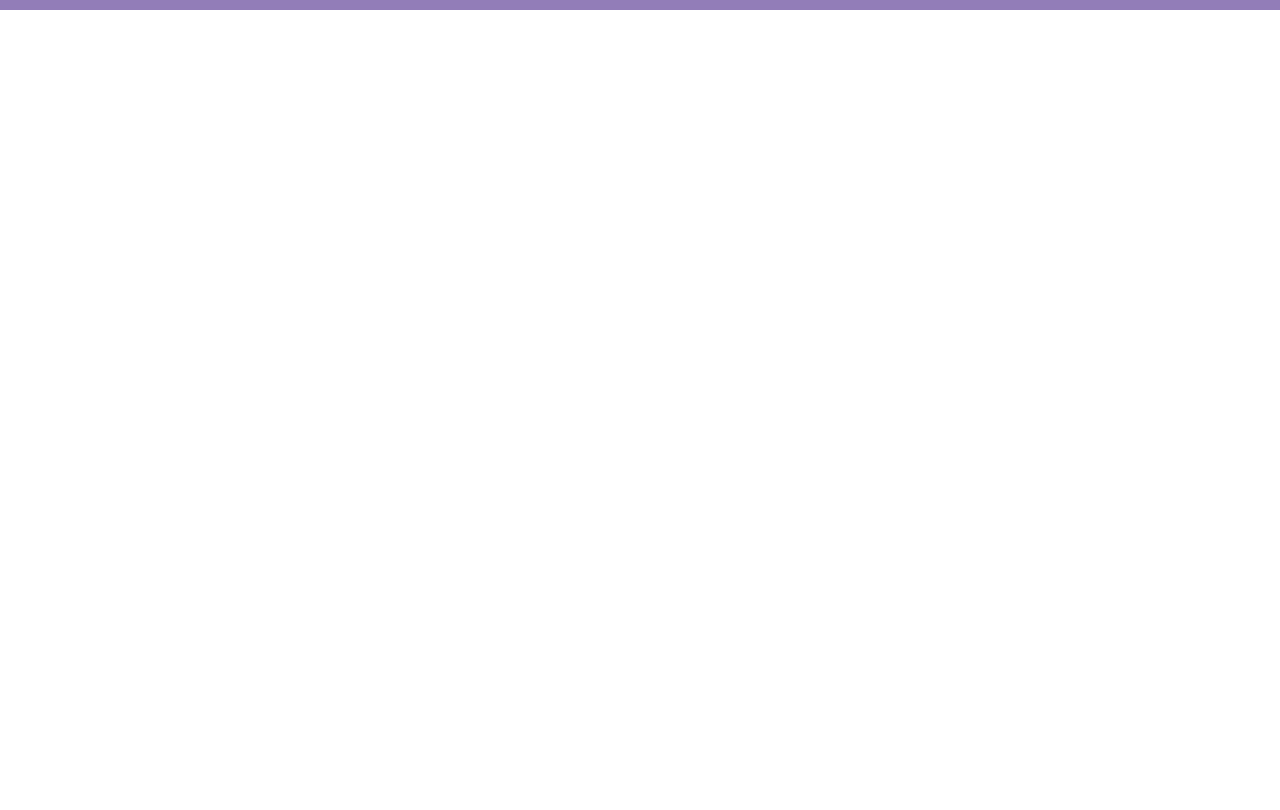
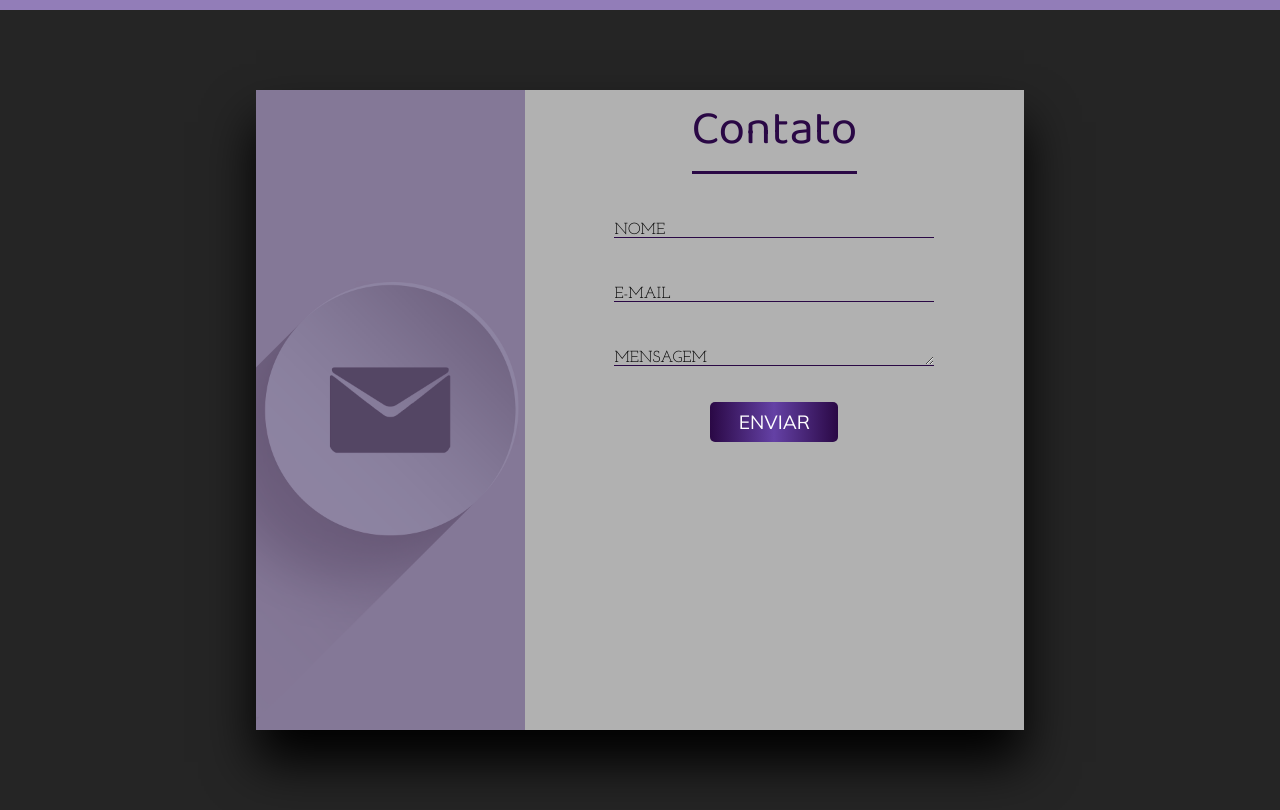
Before and after one commit to Henrique-arievilO/Portifolio-Teste, a plain HTML site: page index.html in a window 1280 px wide. Shown: the part 1990-2800 px from the top of the page. Before the commit the page ends 2000 px from the top, so only its background shows below. Drawn offline with Linux system fonts and the light colour scheme.

Commit message:
:package: Criação da sessão Contato

```diff
--- a/index.html
+++ b/index.html
@@ -149,6 +149,32 @@
                 </div>
             </div>
         </section>
+        <section class="sessaoContato">
+            <div class="contatoWrapper">
+                <div class="contatoLeft">
+                    <img src="./img/email.png" alt="contato">
+                </div>
+                <div class="contatoRight">
+                    <h1>Contato</h1>
+                    <form action="#">
+
+                        <div class="inputGroup">
+                            <input type="text" class="field" id="nome">
+                            <label for="nome" class="fieldLabel">Nome</label>
+                        </div>
+                        <div class="inputGroup">
+                            <input type="email" class="field" id="email">
+                            <label for="email" class="fieldLabel">E-mail</label>
+                        </div>
+                        <div class="inputGroup">
+                            <textarea name="mensagem" id="mensagem" cols="30" rows="10" class="field"></textarea>
+                            <label for="mensagem" class="fieldLabel">Mensagem</label>
+                        </div>
+                        <button type="submit" class="btnContato"><a href="#">Enviar</a></button>
+                    </form>
+                </div>
+            </div>
+        </section>
     </div>
     <script src="script.js"></script>
 </body>
@@ -158,3 +184,5 @@
 <!-- Vídeo 02: Criação da Header > HTML e CSS -->
 <!-- Vídeo 03: Menu Toggle > HTML, CSS e JS-->
 <!-- Vídeo 04: Criação da sessão 'Conhecimentos' -->
+<!-- Vídeo 05: Criação da sessão 'Projetos' -->
+<!-- Vídeo 06: Criação da sessão 'Contato' -->
--- a/style.css
+++ b/style.css
@@ -352,6 +352,104 @@ header{
 .card:hover .cardInfo{
     bottom: 0;
 }
+/* ===================================== */
+.sessaoContato{
+    width: 100%;
+    height: 100vh;
+    background-color: #252525;
+    display: flex;
+    justify-content: center;
+    align-items: center;
+    flex-direction: column;
+}
+.sessaoContato h1{
+    font-family: var(--fontPrimary);
+    color: #2a0845;
+    border-bottom: 3px solid #2a0845;
+    font-size: 3rem;
+    font-weight: 300;
+    width: fit-content;
+    margin: 0 auto;
+}
+.contatoWrapper{
+    width: 60%;
+    height: 80%;
+    display: flex;
+    box-shadow: 0 2rem 3rem #000;
+}
+.contatoLeft{
+    width: 35%;
+    background-color: #2a0845;
+}
+.contatoLeft img{
+    width: 100%;
+    height: 100%;
+    object-fit: cover;
+    opacity: .5;
+}
+.contatoRight{
+    width: 65%;
+    background-color: #b1b1b1;
+}
+.contatoRight form{
+    width: 20rem;
+    margin: 2rem auto 0;
+}
+.inputGroup{
+    position: relative;
+}
+.inputGroup textarea{
+    padding-top: 1rem;
+    min-width: 20rem;
+    min-height: 2rem;
+    max-width: 20rem;
+    max-height: 5rem;
+}
+.field{
+    background-color: transparent;
+    border: none;
+    width: 20rem;
+    border-bottom: 1px solid #2a0845;
+    font-size: 1.5rem;
+    font-family: var(--fontSecundary);
+    height: 2rem;
+    outline: none;
+    overflow: hidden;
+    margin-bottom: 2rem;
+}
+.fieldLabel{
+    position: absolute;
+    left: 0;
+    top: 1rem;
+    font-family: var(--fontSecundary);
+    text-transform: uppercase;
+    transition: .3s;
+}
+.field:focus ~ label{
+    top: 0rem;
+}
+.btnContato {
+    width: 8rem;
+    height: 2.5rem;
+    background: #6441A5;
+    background: -webkit-linear-gradient(to right, #2a0845, #6441A5, #2a0845);
+    background: linear-gradient(to right, #2a0845, #6441A5,#2a0845);
+    border: none;
+    border-radius: 5px;
+    cursor: pointer;
+    transition: .5s all;
+    margin-left: 50%;
+    transform: translateX(-50%);
+}
+.btnContato:hover{
+    box-shadow: 2px 2px 4px #000;
+}
+.btnContato a{
+    color: #fff;
+    font-family: var(--fontAction);
+    font-size: 1.2rem;
+    text-transform: uppercase;
+}
 /* Animation */
 @keyframes zoom {
     0%{
```
Also changed, not shown: img/email.png (added), 3 other files.
